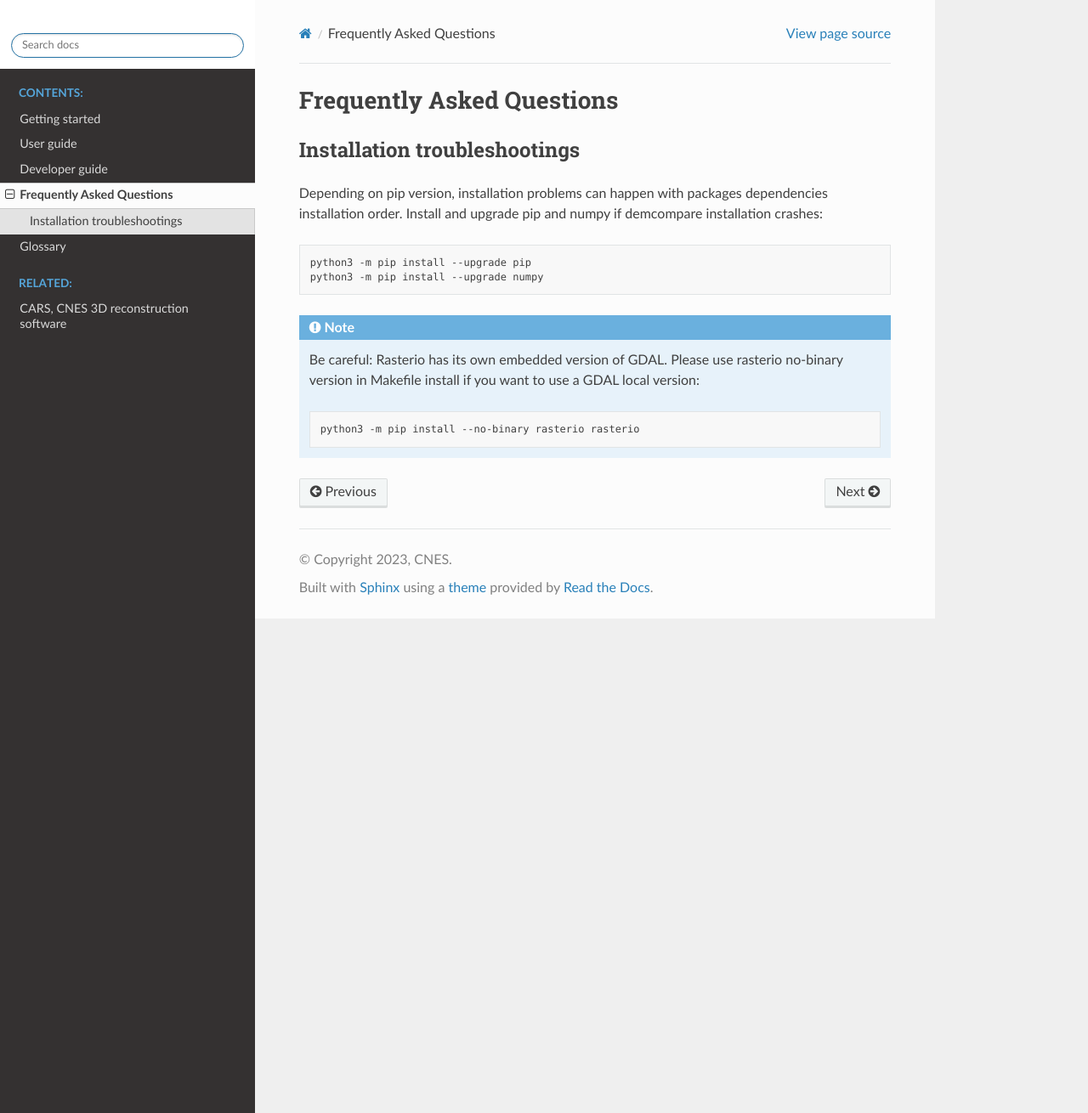
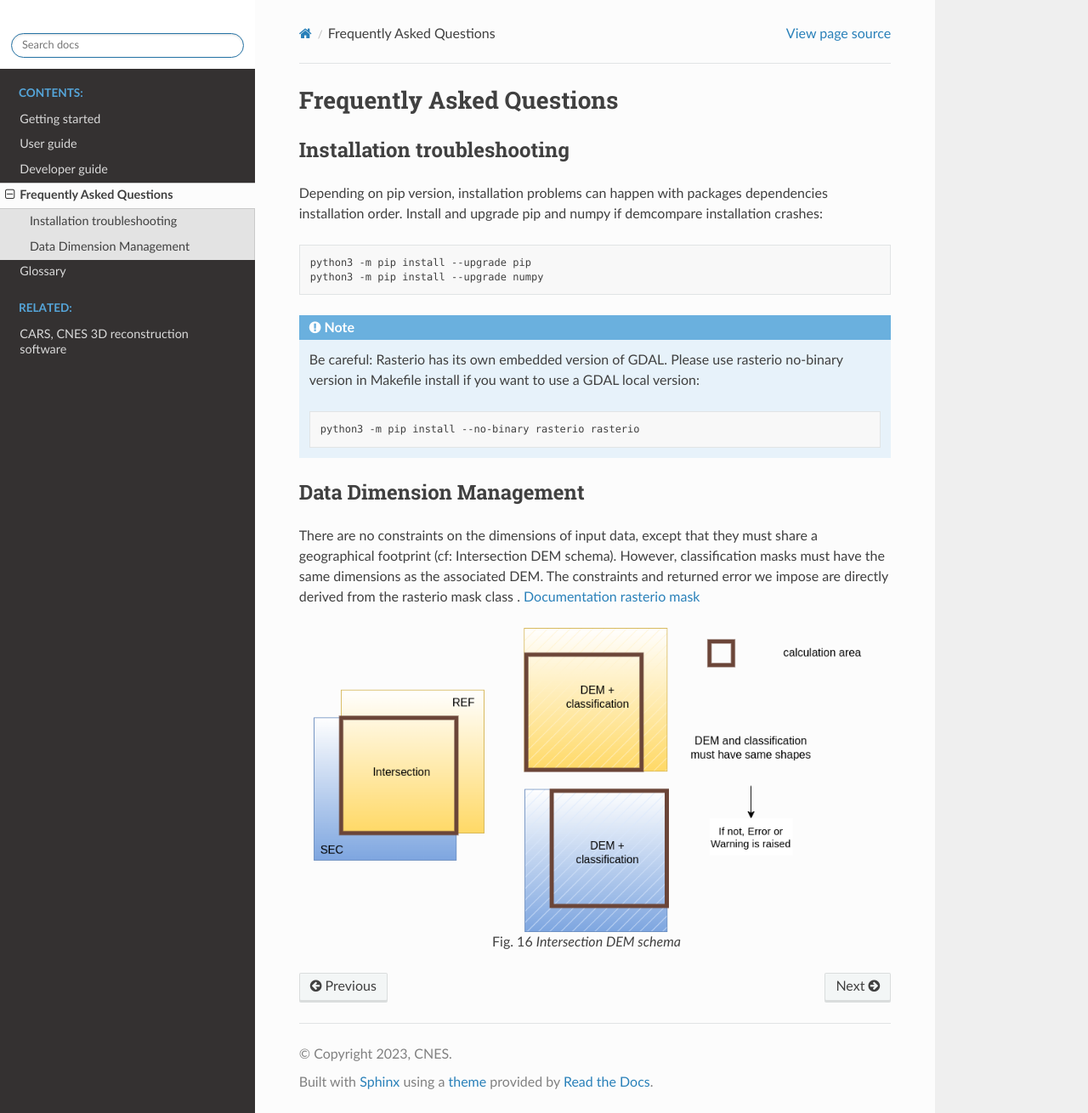
Before and after one commit to CNES/demcompare, a Sphinx documentation site: the page built from docs/source/faq.rst, in a window 1280 px wide and 1310 px high. Shown: the whole window at 85% size. Built offline with Sphinx 7.4.7 and the Read the Docs theme 2.0.0, drawn with Linux system fonts in a browser that asks for light colours; formulas are drawn with MathJax 3; pages that are not in the unit, such as notebooks, are missing from menus.

Commit message:
doc: intersection explanation

```diff
--- a/docs/source/faq.rst
+++ b/docs/source/faq.rst
@@ -7,8 +7,8 @@
 Frequently Asked Questions
 ===========================
 
-Installation troubleshootings
-*****************************
+Installation troubleshooting
+****************************
 
 Depending on pip version, installation problems can happen with packages dependencies installation order. Install and upgrade pip and numpy if demcompare installation crashes:
 
@@ -22,3 +22,18 @@ Depending on pip version, installation problems can happen with packages depende
     .. code-block:: bash
 
         python3 -m pip install --no-binary rasterio rasterio
+
+Data Dimension Management
+*************************
+
+There are no constraints on the dimensions of input data, except that they must share a geographical footprint (cf: Intersection DEM schema).
+However, classification masks must have the same dimensions as the associated DEM.
+The constraints and returned error we impose are directly derived from the rasterio mask class . `Documentation rasterio mask`_
+
+.. figure:: /images/dem_intersection.png
+    :width: 1000px
+    :align: center
+
+    Intersection DEM schema
+
+.. _`Documentation rasterio mask`: https://rasterio.readthedocs.io/en/stable/api/rasterio.mask.html
```
Also changed, not shown: docs/source/images/dem_intersection.png (added).
